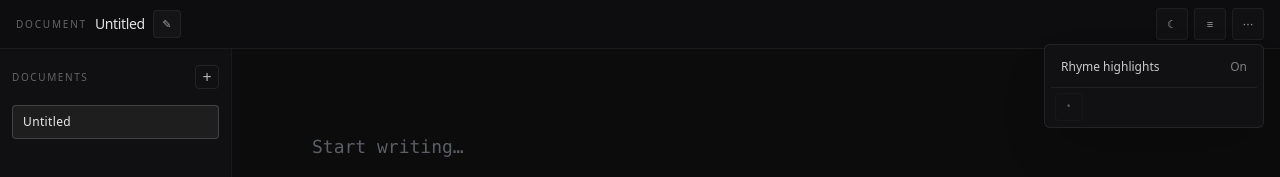
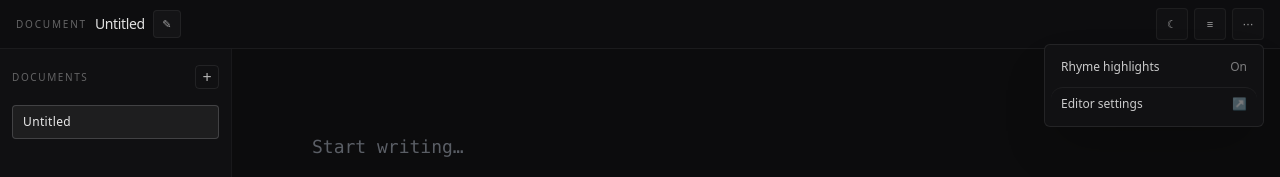
Before and after one commit to ClayTheMisfit/rhyme-lines, a Next.js app: page /editor in a window 1280 px wide. Both pictures are taken after a click on the button "More actions". Shown: the top 177 px of the page. Built offline with nearby package versions, Linux system fonts and the light colour scheme.

Commit message:
Keep settings dialog mounted and prevent toggle-triggered close

```diff
--- a/src/components/TopBarActions.tsx
+++ b/src/components/TopBarActions.tsx
@@ -29,6 +29,7 @@ export default function TopBarActions() {
   const mode = useRhymePanel((state) => state.mode)
   const panelVisible = mode !== 'hidden'
   const [menuOpen, setMenuOpen] = useState(false)
+  const [settingsOpen, setSettingsOpen] = useState(false)
   const menuRef = useRef<HTMLDivElement>(null)
   useClickOutside(menuRef, () => setMenuOpen(false))
 
@@ -97,12 +98,21 @@ export default function TopBarActions() {
               <span>Rhyme highlights</span>
               <span className="text-white/45">{showRhymeDecorations ? 'On' : 'Off'}</span>
             </button>
-            <div className="mt-1 border-t border-white/[0.06] px-1 pt-1">
-              <SettingsSheet />
-            </div>
+            <button
+              type="button"
+              className="mt-1 flex w-full items-center justify-between rounded border-t border-white/[0.06] px-2.5 py-2 text-left text-xs text-white/78 hover:bg-white/[0.05]"
+              onClick={() => {
+                setMenuOpen(false)
+                setSettingsOpen(true)
+              }}
+            >
+              <span>Editor settings</span>
+              <span className="text-white/45">↗</span>
+            </button>
           </div>
         ) : null}
       </div>
+      <SettingsSheet open={settingsOpen} onOpenChange={setSettingsOpen} hideTrigger />
     </div>
   )
 }
--- a/src/components/settings/SettingsSheet.tsx
+++ b/src/components/settings/SettingsSheet.tsx
@@ -125,9 +125,26 @@ const applyRhymeHighlightSnapshot = (snapshot: typeof RHYME_HIGHLIGHT_DEFAULTS)
 }
 
 // Repro (pre-fix): open Settings from the gear icon, then try toggles/sliders; clicks do not register.
-export function SettingsSheet() {
-  const [isOpen, setIsOpen] = useState(false)
+type SettingsSheetProps = {
+  open?: boolean
+  onOpenChange?: (open: boolean) => void
+  hideTrigger?: boolean
+}
+
+export function SettingsSheet({ open, onOpenChange, hideTrigger = false }: SettingsSheetProps) {
+  const [internalOpen, setInternalOpen] = useState(false)
   const { requestRecompute } = useRhymeRecomputeScheduler()
+  const isControlled = typeof open === 'boolean'
+  const isOpen = isControlled ? open : internalOpen
+  const setIsOpen = useCallback(
+    (nextOpen: boolean) => {
+      if (!isControlled) {
+        setInternalOpen(nextOpen)
+      }
+      onOpenChange?.(nextOpen)
+    },
+    [isControlled, onOpenChange]
+  )
 
   const headingId = useId()
   const descriptionId = useId()
@@ -459,6 +476,7 @@ export function SettingsSheet() {
 
   return (
     <Dialog open={isOpen} onOpenChange={handleOpenChange}>
+      {!hideTrigger ? (
         <DialogTrigger asChild>
           <button
             type="button"
@@ -472,6 +490,7 @@ export function SettingsSheet() {
             •
           </button>
         </DialogTrigger>
+      ) : null}
       {isOpen ? dialogContent : null}
     </Dialog>
   )
```
Lines whose indentation alone changed are shown as unchanged.
